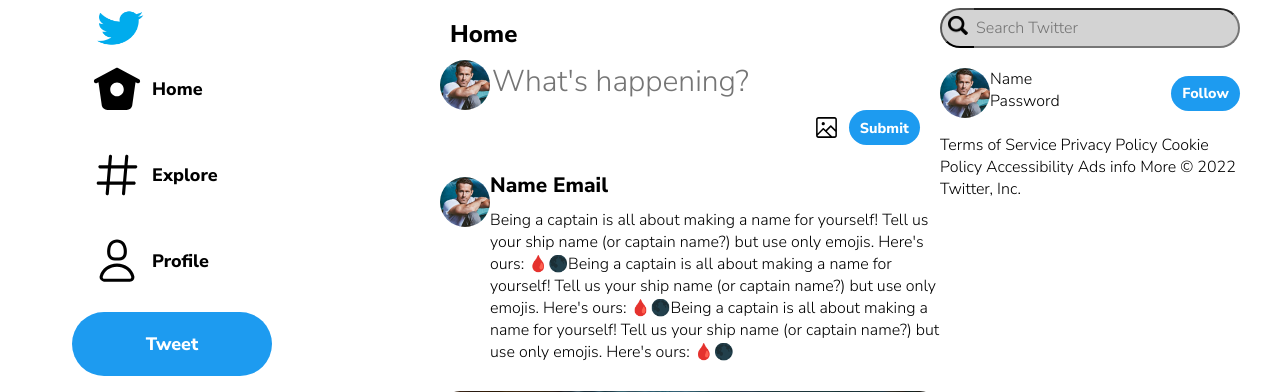
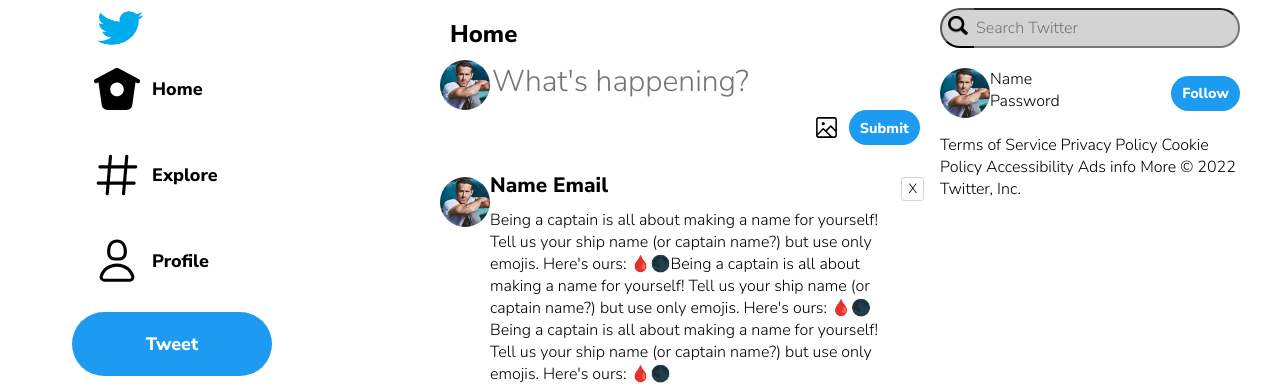
Before and after one commit to rami3rouhana/twitter-clone, a PHP site: page /twitter-feed.html in a window 1280 px wide. Shown: the top 392 px of the page. Run offline with PHP 8.4, Linux system fonts and the light colour scheme.

Commit message:
add delete post button

```diff
--- a/frontend/style/twitter-feed.css
+++ b/frontend/style/twitter-feed.css
@@ -243,6 +243,19 @@ svg{
     border-radius: 20px;
     margin: 20px 0px 20px 0px;
 }
+.delete-post{
+    height:1.5rem;
+    margin-right:1rem ;
+    background: none;
+    border:.2px rgb(211, 211, 211) solid;
+    border-radius: .2rem;
+}
+.delete-post:hover{
+    background: rgb(219, 219, 219);
+    cursor: pointer;
+    transition: .3s;
+
+}
 
 .post-action{
     width: 20px;
--- a/frontend/twitter-feed.html
+++ b/frontend/twitter-feed.html
@@ -60,8 +60,9 @@
                                 <span class="user-name">Name</span>
                                 <span class="user-email">Email</span>
                             </div>
-                                <span class="user-post">Being a captain is all about making a name for yourself! Tell us your ship name (or captain name?) but use only emojis. Here's ours: 🩸🌑Being a captain is all about making a name for yourself! Tell us your ship name (or captain name?) but use only emojis. Here's ours: 🩸🌑Being a captain is all about making a name for yourself! Tell us your ship name (or captain name?) but use only emojis. Here's ours: 🩸🌑</span>
+                            <span class="user-post">Being a captain is all about making a name for yourself! Tell us your ship name (or captain name?) but use only emojis. Here's ours: 🩸🌑Being a captain is all about making a name for yourself! Tell us your ship name (or captain name?) but use only emojis. Here's ours: 🩸🌑Being a captain is all about making a name for yourself! Tell us your ship name (or captain name?) but use only emojis. Here's ours: 🩸🌑</span>
                         </div>
+                        <button class="delete-post">X</button>
                     </div>
                     <img src="./images/profile-picture.jpg" class="post-image" >
                     <div class="post-footer">
@@ -69,7 +70,7 @@
                         <button class="post-comment"><img class="post-action" src="./images/comment.png"></button>
                     </div>
                     <div class="comments">
-                         <input type="text" placeholder="tweet your reply" class="user-write-comment"> <button type="submit" class="reply-btn">reply</button>
+                        <input type="text" placeholder="tweet your reply" class="user-write-comment"> <button type="submit" class="reply-btn">reply</button>
                         <div class="comment">
                             <img class="profile-picture" src="./images/profile-picture.jpg" >
                             <div class="comment-text">
```
